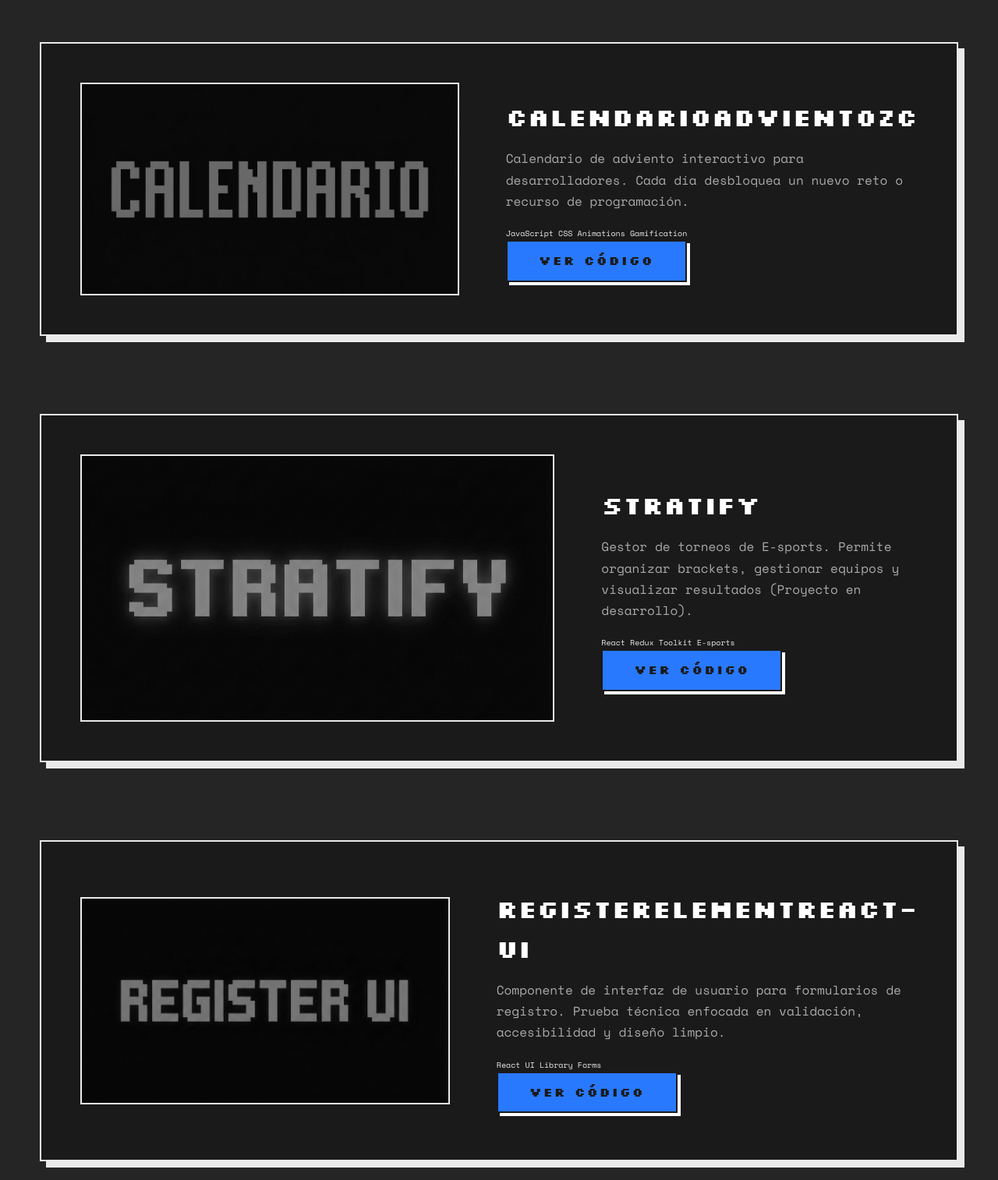
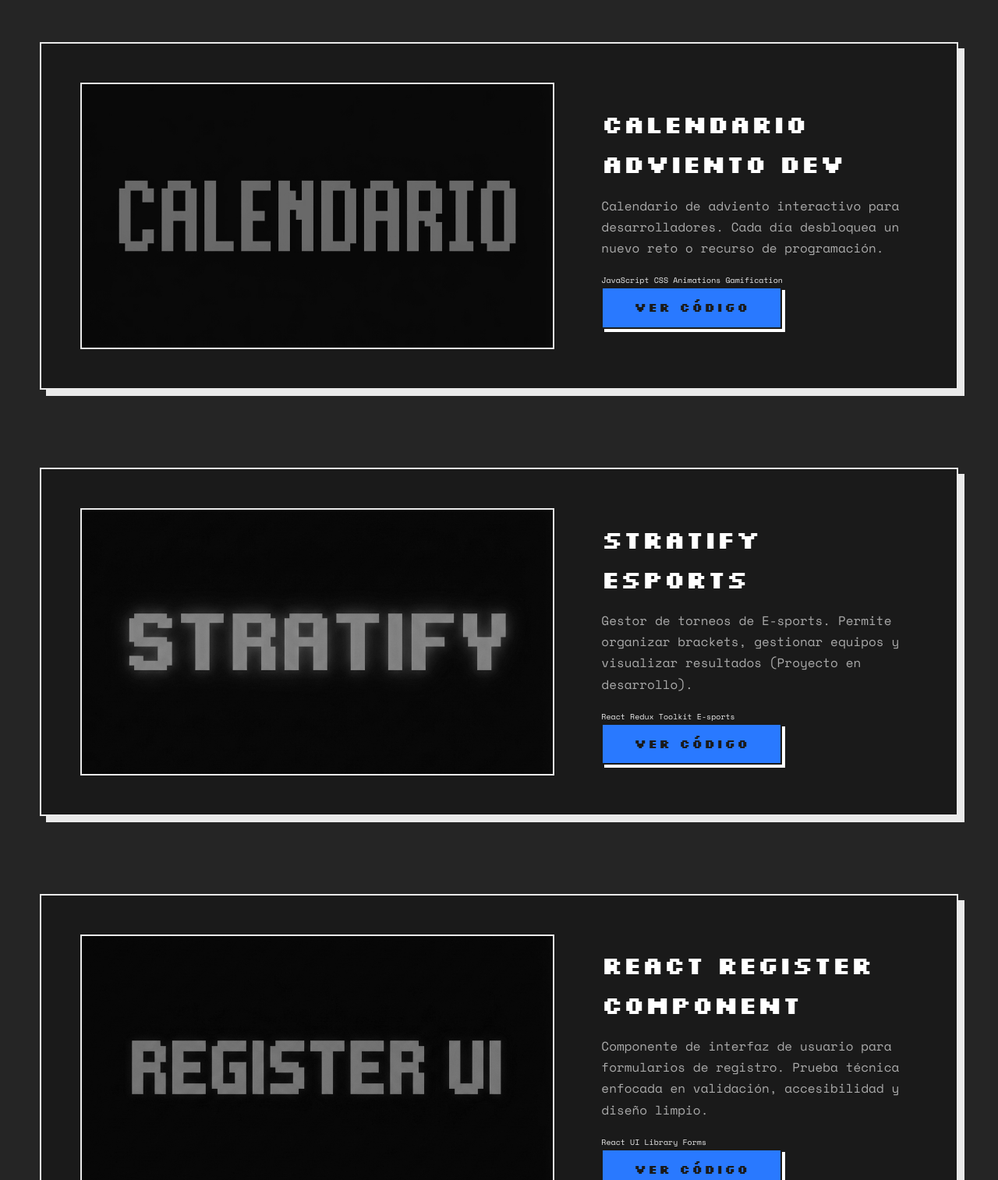
Before and after one commit to marioovlc/Portafolio, a website: page index.html in a window 1280 px wide. Shown: the part 1920-3434 px from the top of the page at 78% size. Drawn offline with nearby package versions, Linux system fonts and the light colour scheme.

Commit message:
Rename projects to be more readable

```diff
--- a/index.html
+++ b/index.html
@@ -143,7 +143,7 @@
             <img src="assets/png/advent_calendar.png" alt="Calendario de Adviento ZC" />
           </div>
           <div class="projects__row-content">
-            <h3 class="projects__row-content-title">CalendarioAdvientoZC</h3>
+            <h3 class="projects__row-content-title">Calendario Adviento Dev</h3>
             <p class="projects__row-content-desc">
               Calendario de adviento interactivo para desarrolladores. Cada día desbloquea un nuevo reto o recurso de
               programación.
@@ -164,7 +164,7 @@
             <img src="assets/png/stratify_esports.png" alt="Stratify App" />
           </div>
           <div class="projects__row-content">
-            <h3 class="projects__row-content-title">Stratify</h3>
+            <h3 class="projects__row-content-title">Stratify Esports</h3>
             <p class="projects__row-content-desc">
               Gestor de torneos de E-sports. Permite organizar brackets, gestionar equipos y visualizar resultados
               (Proyecto en desarrollo).
@@ -185,7 +185,7 @@
             <img src="assets/png/react_ui.png" alt="Register UI Component" />
           </div>
           <div class="projects__row-content">
-            <h3 class="projects__row-content-title">RegisterElementReact-UI</h3>
+            <h3 class="projects__row-content-title">React Register Component</h3>
             <p class="projects__row-content-desc">
               Componente de interfaz de usuario para formularios de registro. Prueba técnica enfocada en validación,
               accesibilidad y diseño limpio.
```
